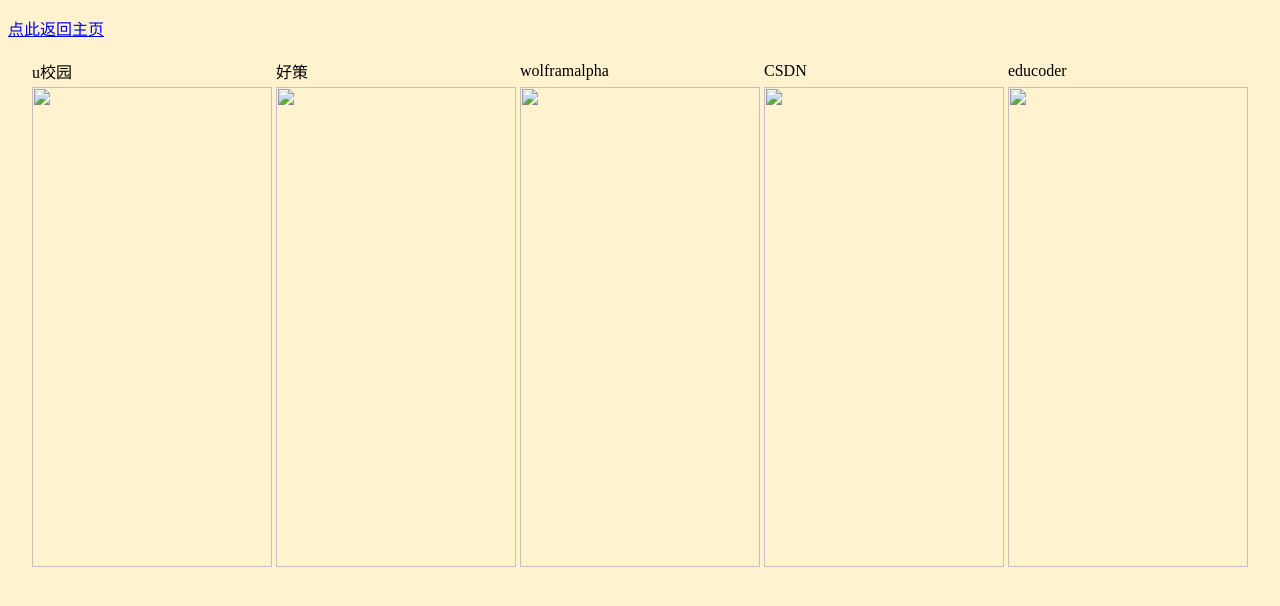
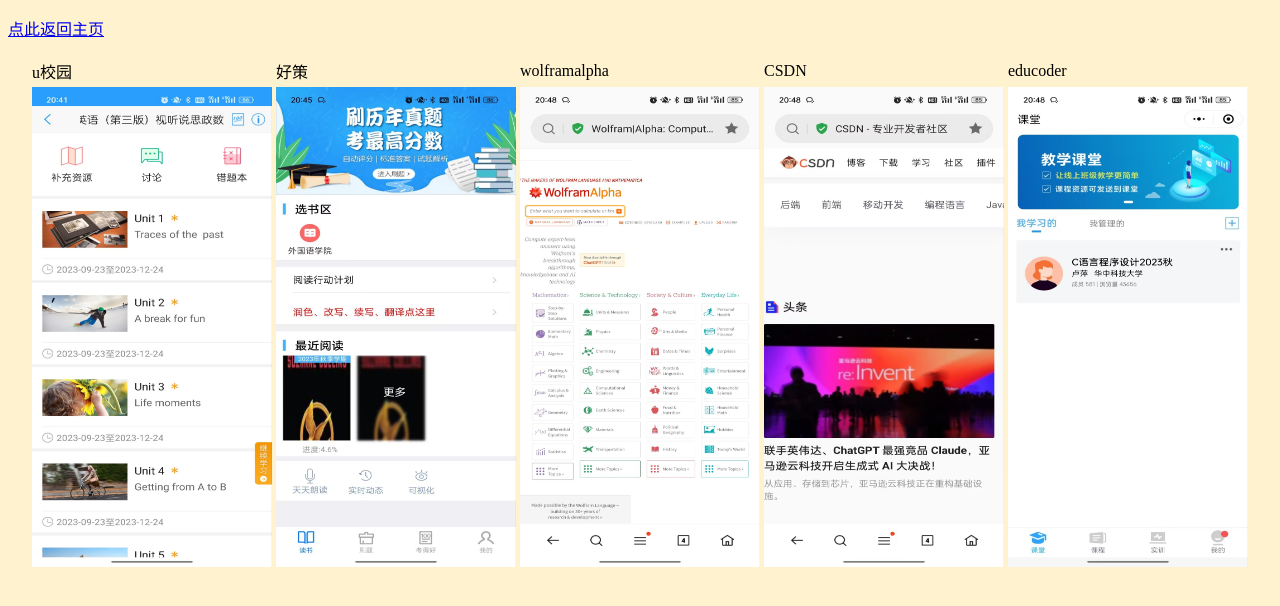
Before and after one commit to w15769/wmy769, a plain HTML site: page guanyuxuexi.html in a window 1280 px wide. Drawn offline with Linux system fonts and the light colour scheme.

Commit message:
Update guanyuxuexi.html

```diff
--- a/guanyuxuexi.html
+++ b/guanyuxuexi.html
@@ -28,11 +28,11 @@ body {
       <td width="240">educoder</td>
     </tr>
     <tr>
-      <td><img src="../image/QQ图片20231130205016.jpg" width="240" height="480" alt=""/></td>
-      <td><img src="../image/QQ图片20231130205245.jpg" width="240" height="480" alt=""/></td>
-      <td><img src="../image/QQ图片20231130205405.jpg" width="240" height="480" alt=""/></td>
-      <td><img src="../image/QQ图片20231130205448.jpg" width="240" height="480" alt=""/></td>
-      <td><img src="../image/QQ图片20231130205600.jpg" width="240" height="480" alt=""/></td>
+      <td><img src="QQ图片20231130205016.jpg" width="240" height="480" alt=""/></td>
+      <td><img src="QQ图片20231130205245.jpg" width="240" height="480" alt=""/></td>
+      <td><img src="QQ图片20231130205405.jpg" width="240" height="480" alt=""/></td>
+      <td><img src="QQ图片20231130205448.jpg" width="240" height="480" alt=""/></td>
+      <td><img src="QQ图片20231130205600.jpg" width="240" height="480" alt=""/></td>
     </tr>
   </tbody>
 </table>
```
